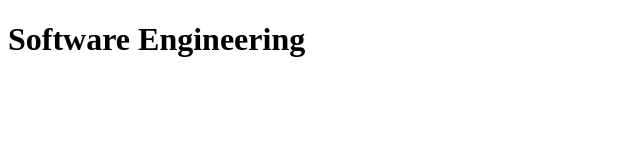
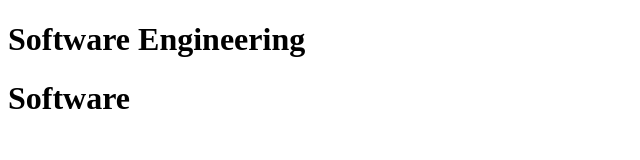
Before and after one commit to Apisara05/mycicd, a plain HTML site: page index.html in a window 1280 px wide. Shown: the whole page, without its empty margins (0-640 px from the left). Drawn offline with Linux system fonts and the light colour scheme.

Commit message:
UpdateTo text

```diff
--- a/index.html
+++ b/index.html
@@ -7,5 +7,6 @@
 </head>
 <body>
     <h1>Software Engineering</h1>
+    <h1>Software </h1>
 </body>
 </html>
```
